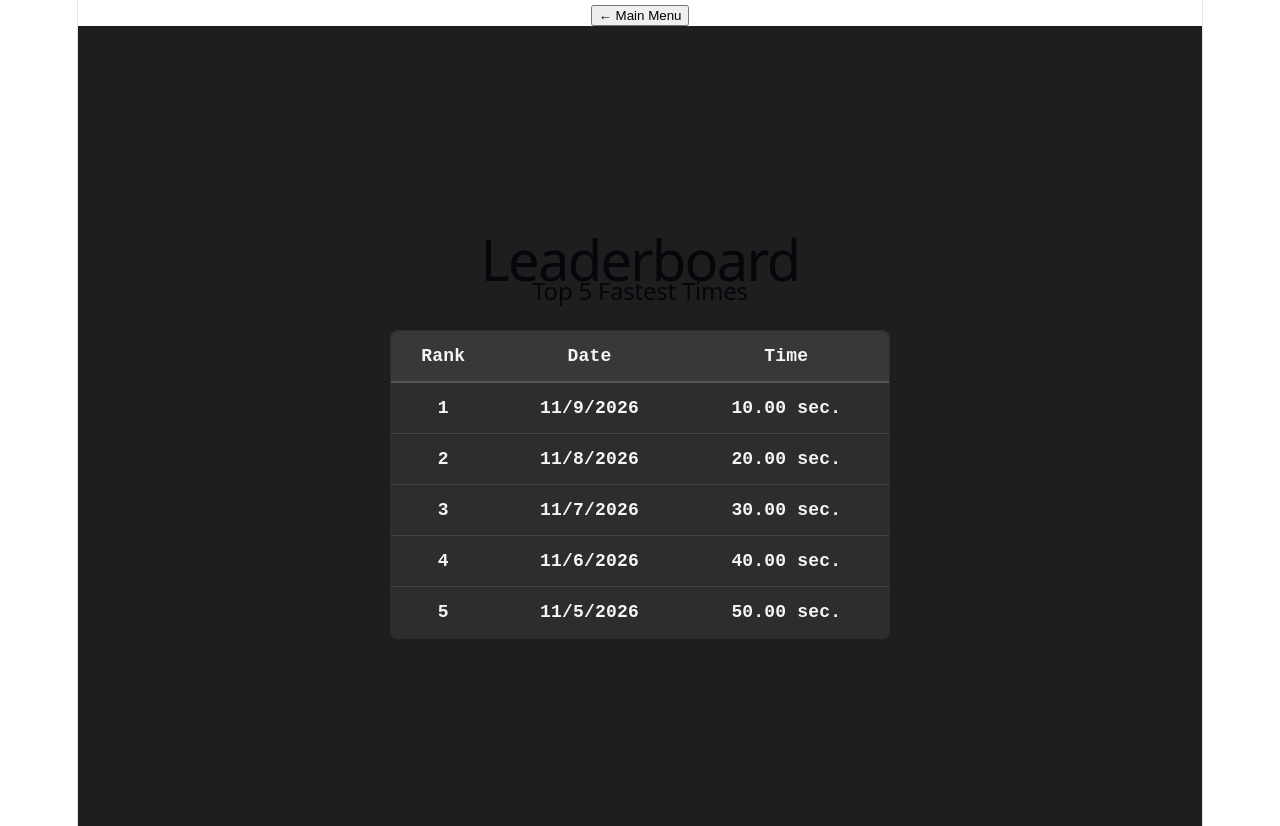
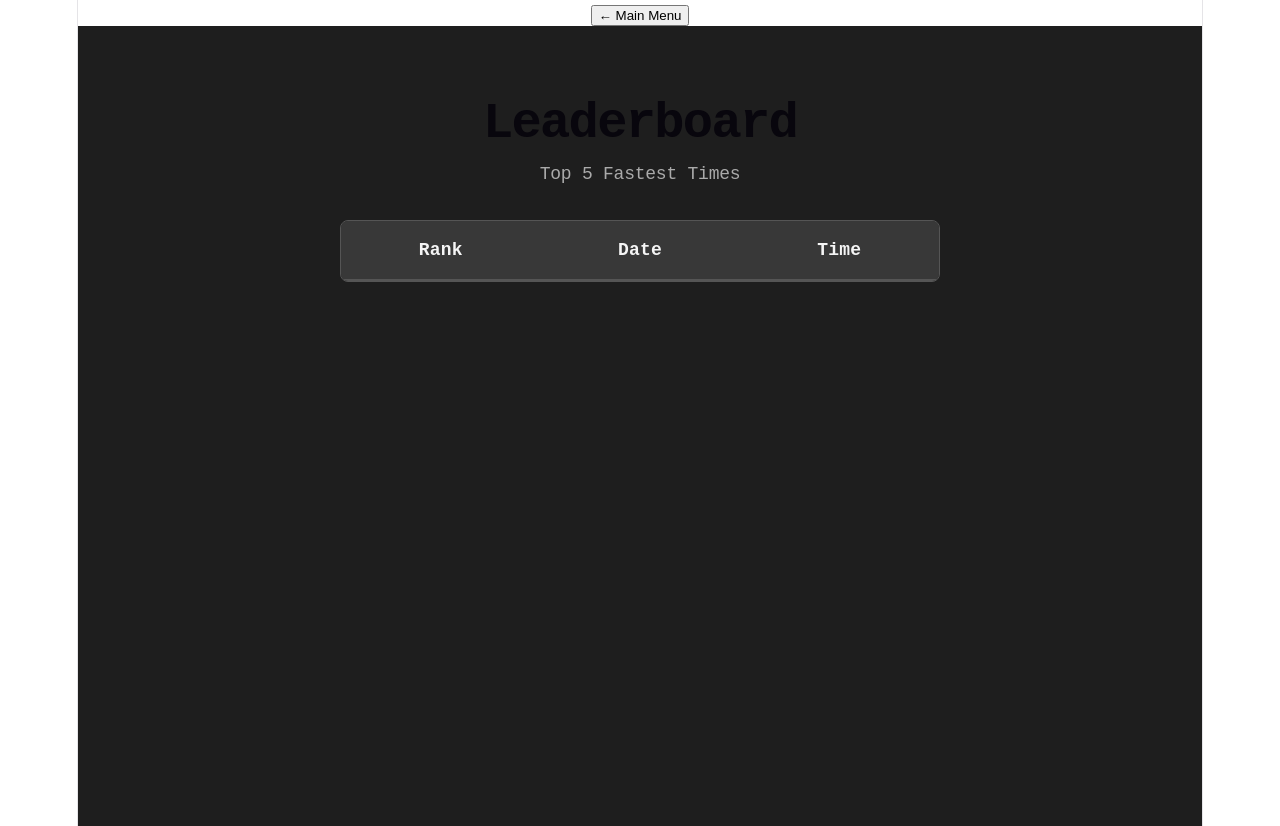
Before and after one commit to SWE-1-Type-Racer-Game/qw3rty-game, a React (Vite) app: page / in a window 1280 px wide. Both pictures are taken after a click on the button "Leaderboard". Built offline with nearby package versions, Linux system fonts and the light colour scheme.

Commit message:
leaderboard logic + better ui

```diff
--- a/src/hooks/useLeaderboard.js
+++ b/src/hooks/useLeaderboard.js
@@ -1,25 +1,35 @@
+
 import { useState } from 'react'
 
 function useLeaderboard() {
     // Store leaderboard entries in React state
-    const [bestTimes, setBestTimes] = useState([
-        { time: 10.00, date: '11/9/2026' },
-        { time: 20.00, date: '11/8/2026' },
-        { time: 30.00, date: '11/7/2026' },
-        { time: 40.00, date: '11/6/2026' },
-        { time: 50.00, date: '11/5/2026' }
-    ])
+    const [bestTimes, setBestTimes] = useState([])
 
     // Add a completed race and its date
+    const addResult = (time) => {
+        const newEntry = {
+            time: time,
+            date: new Date().toLocaleDateString()
+        }
 
-    // Sort by fastest completion time
+        setBestTimes((prevBestTimes) => {
+            const updatedTimes = [...prevBestTimes, newEntry]
 
-    // Keep only the top five
+            // Sort by fastest completion time
+            updatedTimes.sort((a, b) => a.time - b.time)
+
+            // Keep only the top five
+            return updatedTimes.slice(0, 5)
+        })
+    }
 
     // Clear leaderboard entries
+    const clearLeaderboard = () => {
+        setBestTimes([])
+    }
 
     // Return the data and functions
-    return { bestTimes }
+    return { bestTimes, addResult, clearLeaderboard }
 }
 
 export default useLeaderboard
--- a/src/styling/LeaderboardScreen.css
+++ b/src/styling/LeaderboardScreen.css
@@ -1,64 +1,75 @@
-
 .leaderboard-screen {
   display: flex;
   flex-direction: column;
   align-items: center;
-  justify-content: center;
+  justify-content: flex-start;
   min-height: 100vh;
+  padding: 70px 20px 40px;
+  box-sizing: border-box;
   background-color: #1e1e1e;
   color: #f5f5f5;
-  font-family: 'Courier New', monospace;
+  font-family: 'Courier New', Courier, monospace;
 }
 
+/* Leaderboard title */
 .leaderboard-screen h1 {
-  margin-bottom: 5px;
+  font-family: inherit;
+  font-size: 2.8rem;
+  font-weight: bold;
+  line-height: 1.1;
+  margin: 0 0 12px;
+  text-align: center;
 }
 
+/* Subtitle */
 .leaderboard-screen h2 {
-  margin-bottom: 25px;
+  font-family: inherit;
+  font-size: 1.0rem;
+  font-weight: normal;
+  color: #aaa;
+  margin: 0 0 35px;
+  text-align: center;
 }
 
+/* Leaderboard table */
 .leaderboard-table {
-  width: 500px;
+  width: 600px;
   max-width: 90%;
-  border-collapse: collapse;
+  border-collapse: separate;
+  border-spacing: 0;
   background-color: #2d2d2d;
   border: 1px solid #555;
   border-radius: 8px;
   overflow: hidden;
+  font-family: inherit;
 }
 
+/* Table headings */
 .leaderboard-table th {
-  padding: 12px;
+  padding: 16px;
   background-color: #383838;
   color: #f5f5f5;
   border-bottom: 2px solid #555;
   text-align: center;
+  font-family: inherit;
+  font-size: 1.0rem;
 }
 
+/* Table entries */
 .leaderboard-table td {
-  padding: 12px;
+  padding: 16px;
   text-align: center;
   border-bottom: 1px solid #444;
-  font-weight: bold;
+  font-family: inherit;
+  font-size: 1rem;
 }
 
+/* Remove bottom border from final row */
 .leaderboard-table tr:last-child td {
   border-bottom: none;
 }
 
+/* Highlight row on hover */
 .leaderboard-table tbody tr:hover {
   background-color: #383838;
 }
-
-@media (max-width: 550px) {
-  .leaderboard-table {
-    width: 90%;
-  }
-
-  .leaderboard-table th,
-  .leaderboard-table td {
-    padding: 10px 6px;
-    font-size: 14px;
-  }
-}
```
